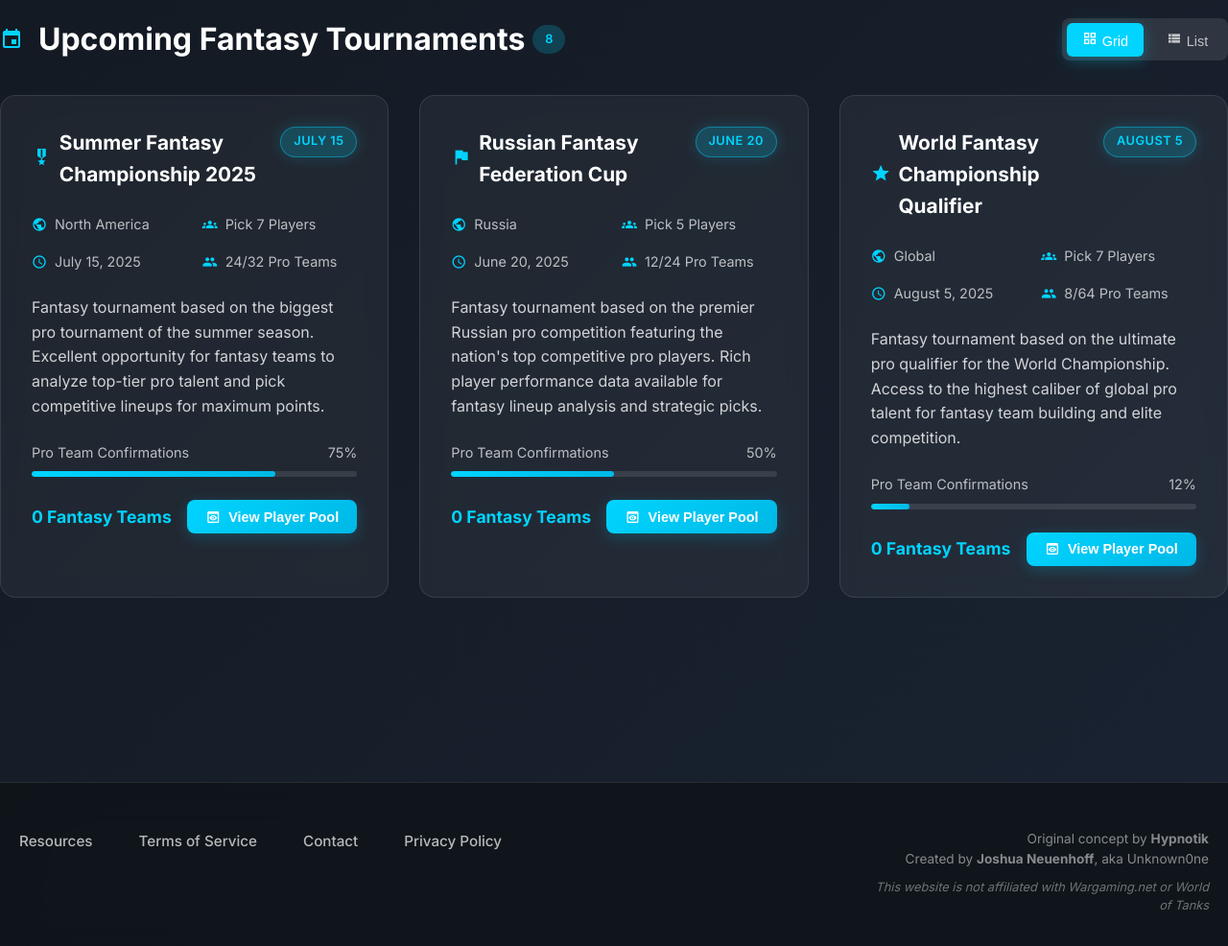
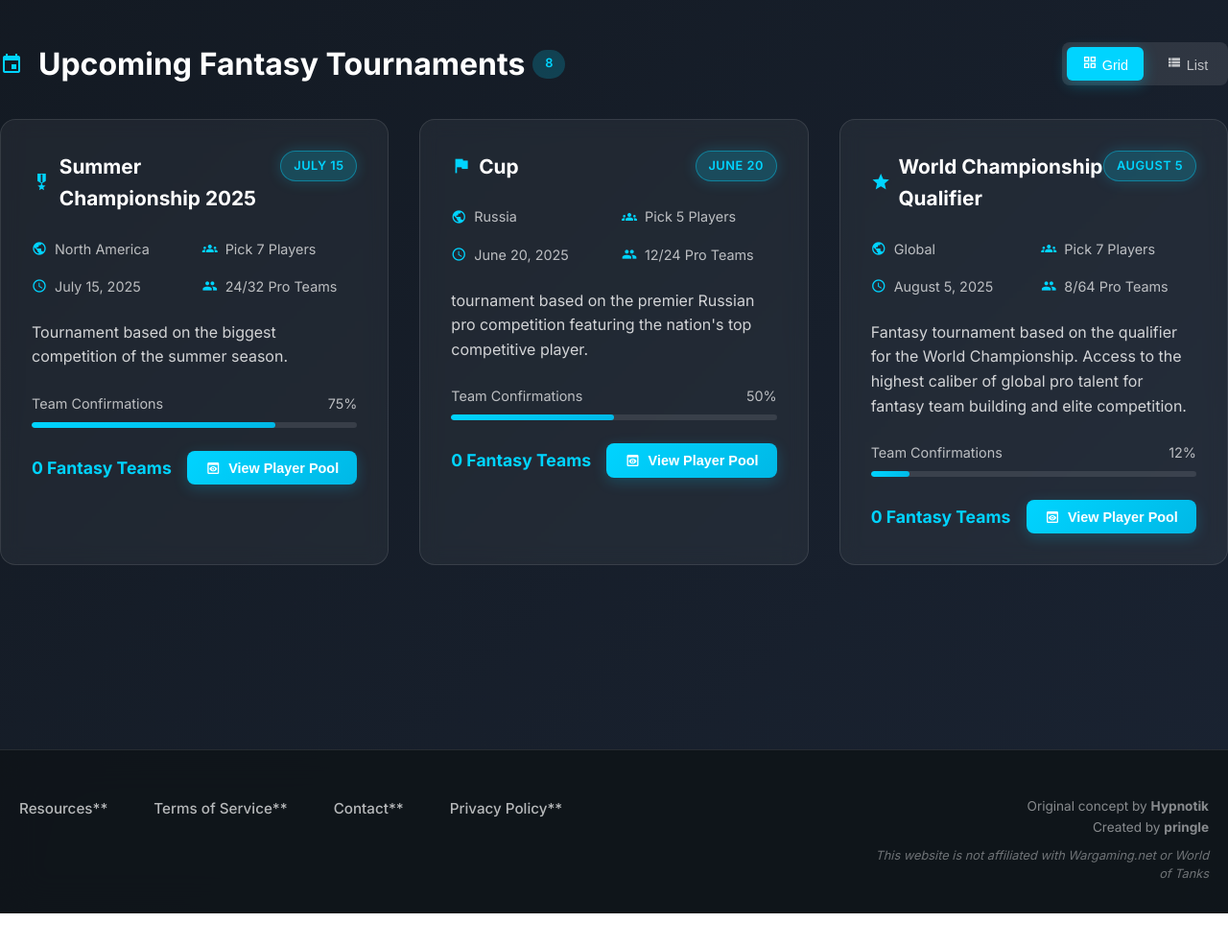
Before and after one commit to DevPringle/fantasytanks, a website: page tournaments.html in a window 1280 px wide. Shown: the part 1400-2386 px from the top of the page at 96% size. After the commit the page ends 2352 px from the top, so only its background shows below. Drawn offline with Linux system fonts and the light colour scheme.

Commit message:
Update tournaments.html

```diff
--- a/tournaments.html
+++ b/tournaments.html
@@ -1186,7 +1186,7 @@
                                 Qualifiers
                             </div>
                         </div>
-                        <p class="tournament-description">Fantasy tournament based on the premier North American league featuring the continent's best pro players in intense 15v15 battles. Currently in the qualifiers with pro teams competing for advancement.</p>
+                        <p class="tournament-description">Fantasy tournament based on the premier North American league featuring the continent's best pro players in intense 15v15 battles. Currently in the groups stage with pro teams competing for bracket advancement.</p>
                         <div class="tournament-progress">
                             <div class="progress-label">
                                 <span>Pro Tournament Progress</span>
@@ -1233,7 +1233,7 @@
                                 Groups
                             </div>
                         </div>
-                        <p class="tournament-description">Fantasy tournament based on the premier European league featuring the continent's best pro players in intense 15v15 battles. Currently in the groups stage with pro teams competing for bracket advancement.</p>
+                        <p class="tournament-description">Tournament based on the premier European league featuring the continent's best pro players in intense 15v15 battles. Currently in the groups stage with pro teams competing for bracket advancement.</p>
                         <div class="tournament-progress">
                             <div class="progress-label">
                                 <span>Pro Tournament Progress</span>
@@ -1299,7 +1299,7 @@
                             <div>
                                 <div style="display: flex; align-items: center; gap: 0.5rem; margin-bottom: 0.5rem;">
                                     <span class="material-icons" style="color: #00d4ff; font-size: 1.3rem;">military_tech</span>
-                                    <h3 class="tournament-title" style="margin: 0;">Summer Fantasy Championship 2025</h3>
+                                    <h3 class="tournament-title" style="margin: 0;">Summer Championship 2025</h3>
                                 </div>
                             </div>
                             <span class="tournament-status status-upcoming">July 15</span>
@@ -1322,10 +1322,10 @@
                                 24/32 Pro Teams
                             </div>
                         </div>
-                        <p class="tournament-description">Fantasy tournament based on the biggest pro tournament of the summer season. Excellent opportunity for fantasy teams to analyze top-tier pro talent and pick competitive lineups for maximum points.</p>
+                        <p class="tournament-description">Tournament based on the biggest competition of the summer season.</p>
                         <div class="tournament-progress">
                             <div class="progress-label">
-                                <span>Pro Team Confirmations</span>
+                                <span>Team Confirmations</span>
                                 <span>75%</span>
                             </div>
                             <div class="progress-bar">
@@ -1346,7 +1346,7 @@
                             <div>
                                 <div style="display: flex; align-items: center; gap: 0.5rem; margin-bottom: 0.5rem;">
                                     <span class="material-icons" style="color: #00d4ff; font-size: 1.3rem;">flag</span>
-                                    <h3 class="tournament-title" style="margin: 0;">Russian Fantasy Federation Cup</h3>
+                                    <h3 class="tournament-title" style="margin: 0;">Cup</h3>
                                 </div>
                             </div>
                             <span class="tournament-status status-upcoming">June 20</span>
@@ -1369,10 +1369,10 @@
                                 12/24 Pro Teams
                             </div>
                         </div>
-                        <p class="tournament-description">Fantasy tournament based on the premier Russian pro competition featuring the nation's top competitive pro players. Rich player performance data available for fantasy lineup analysis and strategic picks.</p>
+                        <p class="tournament-description">tournament based on the premier Russian pro competition featuring the nation's top competitive player.</p>
                         <div class="tournament-progress">
                             <div class="progress-label">
-                                <span>Pro Team Confirmations</span>
+                                <span>Team Confirmations</span>
                                 <span>50%</span>
                             </div>
                             <div class="progress-bar">
@@ -1393,7 +1393,7 @@
                             <div>
                                 <div style="display: flex; align-items: center; gap: 0.5rem; margin-bottom: 0.5rem;">
                                     <span class="material-icons" style="color: #00d4ff; font-size: 1.3rem;">star</span>
-                                    <h3 class="tournament-title" style="margin: 0;">World Fantasy Championship Qualifier</h3>
+                                    <h3 class="tournament-title" style="margin: 0;">World Championship Qualifier</h3>
                                 </div>
                             </div>
                             <span class="tournament-status status-upcoming">August 5</span>
@@ -1416,10 +1416,10 @@
                                 8/64 Pro Teams
                             </div>
                         </div>
-                        <p class="tournament-description">Fantasy tournament based on the ultimate pro qualifier for the World Championship. Access to the highest caliber of global pro talent for fantasy team building and elite competition.</p>
+                        <p class="tournament-description">Fantasy tournament based on the qualifier for the World Championship. Access to the highest caliber of global pro talent for fantasy team building and elite competition.</p>
                         <div class="tournament-progress">
                             <div class="progress-label">
-                                <span>Pro Team Confirmations</span>
+                                <span>Team Confirmations</span>
                                 <span>12%</span>
                             </div>
                             <div class="progress-bar">
@@ -1443,15 +1443,15 @@
         <div class="container">
             <div class="footer-content">
                 <ul class="footer-links">
-                    <li><a href="#">Resources</a></li>
-                    <li><a href="#">Terms of Service</a></li>
-                    <li><a href="#">Contact</a></li>
-                    <li><a href="#">Privacy Policy</a></li>
+                    <li><a href="#">Resources**</a></li>
+                    <li><a href="#">Terms of Service**</a></li>
+                    <li><a href="#">Contact**</a></li>
+                    <li><a href="#">Privacy Policy**</a></li>
                 </ul>
                 <div class="footer-credits">
                     <p class="footer-note">
                         Original concept by <strong>Hypnotik</strong><br>
-                        Created by <strong>Joshua Neuenhoff</strong>, aka Unknown0ne
+                        Created by <strong>pringle</strong>
                     </p>
                     <p class="footer-disclaimer">
                         This website is not affiliated with Wargaming.net or World of Tanks
```
